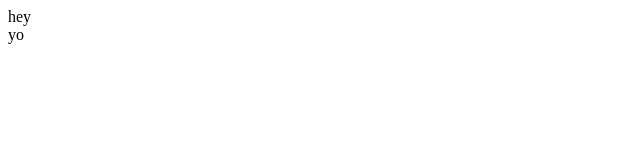
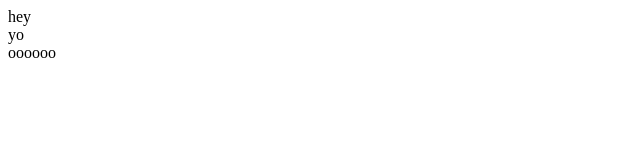
Before and after one commit to ya3ya6/play1, a plain HTML site: page index.html in a window 1280 px wide. Shown: the full height of the page, 0-640 px from the left. Drawn offline with Linux system fonts and the light colour scheme.

Commit message:
added second hi

```diff
--- a/index.html
+++ b/index.html
@@ -8,6 +8,7 @@
     <div>
       <div>hey</div>
       <div>yo</div>
+      <div>oooooo</div>
     </div>
   </body>
 </html>
```
